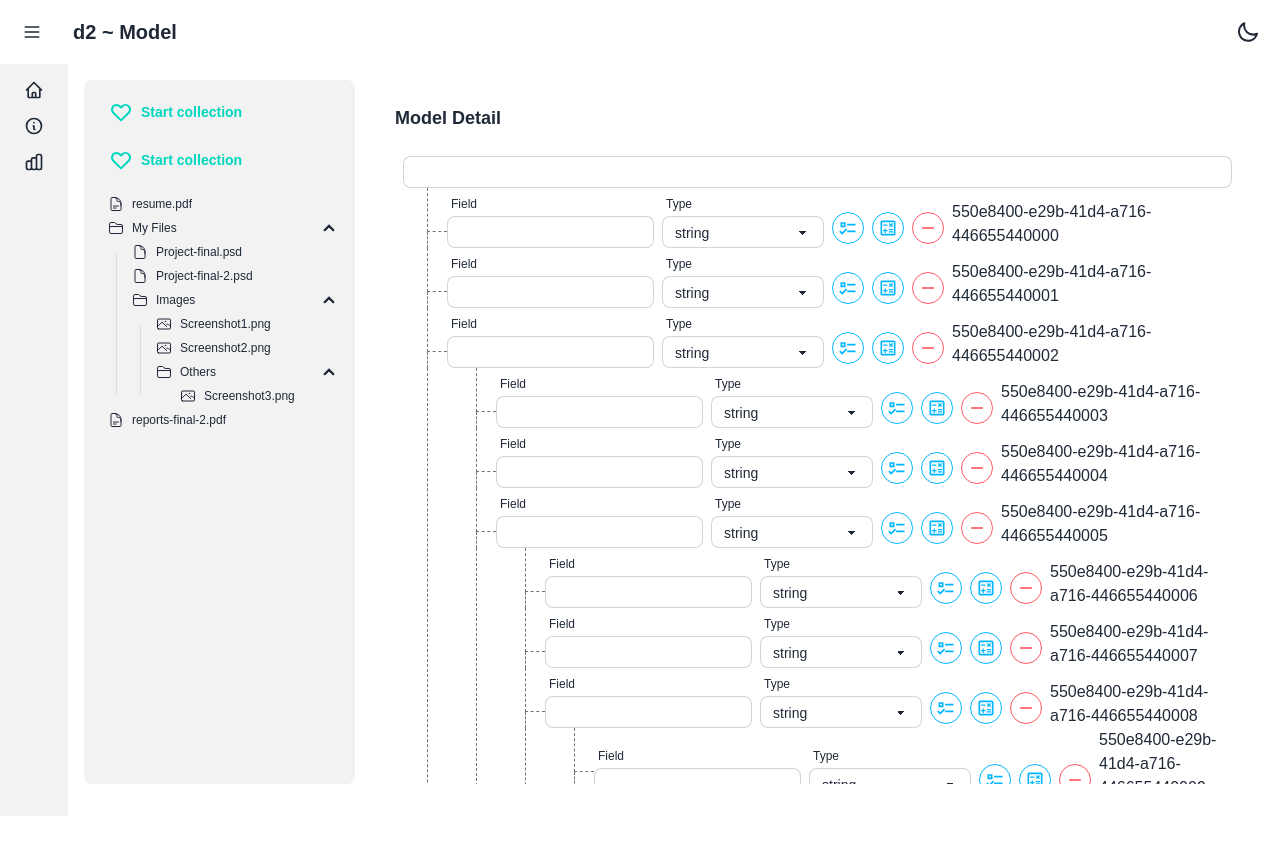
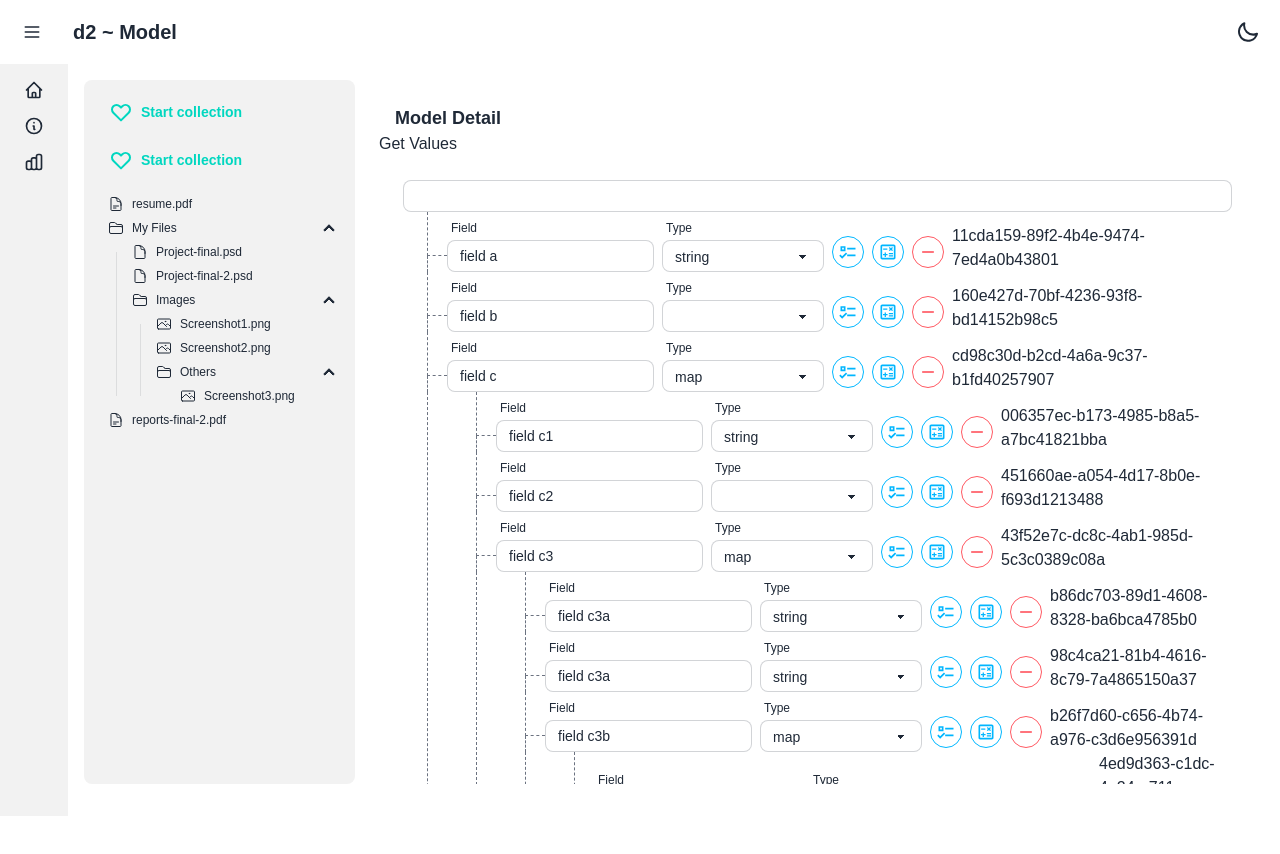
Before and after one commit to chanwit-y/d2-model-demo, a Next.js app: page /model in a window 1280 px wide. Shown: the top 854 px of the page. Built offline with nearby package versions, Linux system fonts and the light colour scheme; what @sinclair/typebox would draw is missing.

Commit message:
Add Zod validation schemas for DataModel, integrate react-hook-form for form management, and update dependencies

```diff
--- a/package.json
+++ b/package.json
@@ -12,6 +12,7 @@
     "db:seed": "bun run ./src/db/seed.ts"
   },
   "dependencies": {
+    "@hookform/resolvers": "^3.10.0",
     "@libsql/client": "^0.14.0",
     "@sinclair/typebox": "^0.34.13",
     "@tanstack/react-query": "^5.64.1",
@@ -20,7 +21,9 @@
     "lodash": "^4.17.21",
     "next": "15.1.2",
     "react": "^19.0.0",
-    "react-dom": "^19.0.0"
+    "react-dom": "^19.0.0",
+    "react-hook-form": "^7.54.2",
+    "zod": "^3.24.1"
   },
   "devDependencies": {
     "@tauri-apps/cli": "^2.1.0",
--- a/src/app/components/DataModel/Context.tsx
+++ b/src/app/components/DataModel/Context.tsx
@@ -2,43 +2,47 @@
 
 import { createContext, Dispatch, ReactNode, SetStateAction, use, useCallback, useEffect, useState } from "react"
 import { IField } from "./@types";
-import { flatten } from "lodash";
+import { FormProvider, useFieldArray, useForm } from "react-hook-form";
+import { zodResolver } from "@hookform/resolvers/zod";
+import { fieldSchema, modelSchema, TField, TModel } from "./schema";
 
 
 type TContext = {
-	idIsMap: Record<string, IField[]>
-	setIdIsMap: Dispatch<SetStateAction<Record<string, IField[]>>>
-	addSubField: (id: string, field: IField) => void
+	// idIsMap: Record<string, IField[]>
+	// setIdIsMap: Dispatch<SetStateAction<Record<string, IField[]>>>
+	// addSubField: (id: string, field: IField) => void
 }
 
 const Context = createContext<TContext>({} as TContext)
 
 type Props = {
-	children: (init: Record<string, IField[]>) => ReactNode
+	children: (root: TField[], name: string) => ReactNode
+	// children:  ReactNode
 	init: IField[]
+	data: TModel;
 }
 
-const Provider = ({ children, init }: Props) => {
+const Provider = ({ children, data }: Props) => {
 
-	// inintialize level 0
-	const [idIsMap, setIdIsMap] = useState<Record<string, IField[]>>({})
+	const f = useForm({
+		resolver: zodResolver(modelSchema,),
+		defaultValues: data,
+		mode: 'all'
+	})
 
-	const addSubField = useCallback((id: string, field: IField) => {
-		setIdIsMap(prev => ({ ...prev, [id]: [...prev[id], field] }))
-	}, [])
+	const { fields } = useFieldArray({
+		control: f.control, // control props comes from useForm (optional: if you are using FormProvider)
+		name: "model.fields", // unique name for your Field Array
+
+	});
 
 
-	useEffect(() => {
-		// console.log('fields', fields)
-
-		setIdIsMap(prev => ({ ...prev, ["0"]:  [...init] }))
-	}, [init])
-
-	return <Context value={{ idIsMap, setIdIsMap, addSubField }}>
-		{/* <pre>
-			{JSON.stringify(idIsMap, null, 2)}
-		</pre> */}
-		{children(idIsMap)}
+	return <Context value={{   }}>
+		{/* <pre>{JSON.stringify(idIsMap, null, 2)}</pre> */}
+		<FormProvider {...f}>
+			<button onClick={() => console.log(f.getValues(`model.fields.${2}`))}>Get Values</button>
+			{children(fields, 'model.fields')}
+		</FormProvider>
 	</Context>
 }
 
--- a/src/app/components/DataModel/Field.tsx
+++ b/src/app/components/DataModel/Field.tsx
@@ -1,18 +1,40 @@
-import React from 'react'
+import React, { ChangeEvent, useCallback, useEffect } from 'react'
 import { IField } from './@types'
+import { useModel } from './Context'
+import { useFieldArray, useFormContext } from 'react-hook-form'
 
 type Props = {
 	field: IField
+	name: string
 }
 
-export const Field = ({ field }: Props) => {
+export const Field = ({ field, name }: Props) => {
+
+	// const { idIsMap, setIdIsMap } = useModel()
+
+	const { register, getValues, control, setValue } = useFormContext();
+	const { append } = useFieldArray({
+		control: control, // control props comes from useForm (optional: if you are using FormProvider)
+		name: `${name}.fields`, // unique name for your Field Array
+	});
+
+	const selectDataTypeHandler = useCallback((e: ChangeEvent<HTMLSelectElement>) => {
+		const { value } = e.target
+		console.log('value', value)
+		if (value === 'map') {
+			console.log('field.id ========>', field.id)
+			append({ id: '2', name: 'newField', type: 'string', fields: [] })
+			setValue(`${name}.type`, value)
+		}
+	}, [append])
+
 	return (
 		<div className='flex items-end gap-2 '>
 			<label className="form-control max-w-56">
 				<div className="label p-1">
 					<span className="label-text text-xs">Field</span>
 				</div>
-				<input className='input input-bordered input-sm' type="text" />
+				<input {...register(`${name}.name`)} className='input input-bordered input-sm' type="text" />
 			</label>
 
 
@@ -20,14 +42,18 @@ export const Field = ({ field }: Props) => {
 				<div className="label p-1">
 					<span className="label-text text-xs">Type</span>
 				</div>
-				<select className="select select-bordered select-sm max-w-xs">
+				<select {...register(`${name}.type`)} className="select select-bordered select-sm max-w-xs"
+					onChange={selectDataTypeHandler}>
 					<option disabled >What is data type?</option>
-					<option >map</option>
+					<option>map</option>
 					<option selected>string</option>
 				</select>
 			</label>
 
-			<button className='mb-1 btn btn-sm btn-circle btn-outline btn-info'>
+			<button className='mb-1 btn btn-sm btn-circle btn-outline btn-info'
+				onClick={() => {
+					console.log(getValues(name))
+				}}>
 				<svg xmlns="http://www.w3.org/2000/svg" width="20" height="20" viewBox="0 0 24 24"><path fill="currentColor" d="M3 5h6v6H3zm2 2v2h2V7zm6 0h10v2H11zm0 8h10v2H11zm-6 5l-3.5-3.5l1.41-1.41L5 17.17l4.59-4.58L11 14z" /></svg>
 			</button>
 
--- a/src/app/components/DataModel/Node.tsx
+++ b/src/app/components/DataModel/Node.tsx
@@ -1,47 +1,39 @@
 "use client";
 
-import React, { memo, useEffect, useMemo, useState } from 'react'
+import React, { useMemo } from 'react'
 import { Field } from './Field'
 import { NodeList } from './NodeList'
-import { useModel } from './Context';
-import { IField } from './@types';
+import { TField } from './schema';
+import { useFormContext } from 'react-hook-form';
 
 
 
 type Props = {
 	// count: number
 	// sub: number
-	field: IField
+	field: TField
+	name: string
 }
 
-export const Node = memo(({ field }: Props) => {
-	const { idIsMap, setIdIsMap } = useModel()
-	// const [current, setCurrent] = useState<IField>()
+export const Node = ({ field, name }: Props) => {
 
-	useEffect(() => {
-		if (field?.type === 'map') {
-			// setCurrent(field)
+	const { watch } = useFormContext()
 
-			setIdIsMap(prev => ({ ...prev, [field.id]: field.fields }))
-		}
-	}, [field])
-
-	const current = useMemo(() => idIsMap[field.id], [idIsMap, field.id])
+	const type = watch(`${name}.type`)
+	const subFields = watch(`${name}.fields`)
 
 	const subNode = useMemo(() => {
-		if (field.type === 'map') {
-			// setLevel(prev => prev + 1)
-			// console.log('field.id', field.id)
+		if (type === 'map') {
+
 			return (<div className='ml-6 border-l border-dashed border-gray-500'>
 
 				<div className='ml-6'>
-					<NodeList fields={current ?? []} mapId={field.type === "map" ? field.id : ""} />
-
-
+					<NodeList fields={subFields ?? []} name={`${name}.fields`}  />
 				</div>
 			</div>)
 		}
-	}, [current, field.type])
+	}, [type, subFields, name,])
+
 
 
 	return (
@@ -53,48 +45,13 @@ export const Node = memo(({ field }: Props) => {
 					<div className='ml-6  border-l  border-dashed border-gray-500 w-5 h-4'></div>
 				</div>
 
-				<Field field={field} />
+				<Field field={field} name={name} />
 
 
 			</div>
 			{subNode}
 
-			{/* {
-				field?.type === 'map' && <div className='ml-6 border-l border-dashed border-gray-500'>
-
-					<div className='ml-6'>
-						<NodeList fields={field.fields} />
-
-
-					</div>
-				</div>
-			} */}
-			{/* {sub > 0 && <div className='ml-6 border-l border-dashed border-gray-500'>
-
-
-				<div className='ml-6'>
-					<Node count={4} sub={sub - 1}  />
-
-
-				</div>
-
-				<div className='flex'>
-					<div  className='ml-12  border-l border-b border-dashed border-gray-500 w-5 h-5'></div>
-					<button className='mt-2 btn btn-xs btn-circle btn-outline btn-success'>
-						<svg xmlns="http://www.w3.org/2000/svg" width="20" height="20" viewBox="0 0 24 24"><path fill="currentColor" d="M19 13h-6v6h-2v-6H5v-2h6V5h2v6h6z" /></svg>
-					</button>
-				</div>
-			</div>} */}
-
-
-
-
-			{/* {
-				end > 0 && <Node count={end - 1} sub={0} />
-			} */}
-
-
 
 		</div>
 	)
-})
+}
--- a/src/app/components/DataModel/NodeList.tsx
+++ b/src/app/components/DataModel/NodeList.tsx
@@ -2,130 +2,45 @@ import React, { useEffect, useMemo } from 'react'
 import { Node } from './Node'
 import { IField } from './@types'
 import { useModel } from './Context'
-import { flatten, map } from 'lodash'
-
-
+import { useFieldArray, useFormContext } from 'react-hook-form'
 
 type Props = {
-	mapId: string
+	// mapId: string
 	fields: IField[]
+	name: string
 }
 
+export const NodeList = ({  name }: Props) => {
 
-export const NodeList = ({ fields, mapId }: Props) => {
+	// const { setIdIsMap, idIsMap } = useModel()
 
-	const { setIdIsMap, idIsMap } = useModel()
+	// const {watch} = useFormContext()
 
-	// const roots = useMemo(() => Object(idIsMap) ?? [], [idIsMap])
-
-	// const roots = useMemo(() => {
-
-	// 	return fields?.map((field, index) => {
-	// 		setIdIsMap(prev => ({ ...prev, ["0"]: [...prev["0"], field] }))
-	// 		return (<Node field={field as IField} key={index} />)
-	// 	})
-	// }, [])
-
-	// useEffect(( ) => {
-	// 	console.log('idIsMap', idIsMap["0"])
-	// }, [idIsMap])
+	const { fields,  append } = useFieldArray({
+		control: useFormContext().control, // control props comes from useForm (optional: if you are using FormProvider)
+		name: `${name}`, // unique name for your Field Array
+	})
 
 
 	return (
 		<div>
-{/* <pre>
-	{JSON.stringify(idIsMap, null, 2)}
-</pre> */}
-			{/* {roots} */}
 			{
 				fields?.map((field, index) => {
-					return (<Node field={field as IField} key={index} />)
+					return (<Node field={field as IField} name={`${name}.${index}`} key={index} />)
 				})
 			}
-
-
-			{/* <Node count={data.model.fields.length - 1} sub={0} fields={data.model.fields ?? []} /> */}
-
-			{/* <Node count={2} sub={1} /> */}
-
-			{/* <div className=''>
-					<div className='flex '>
-
-						<div className=''>
-							<div className='ml-6  border-l border-b border-dashed border-gray-500 w-5 h-11'></div>
-							<div style={{ height: "8.5rem" }} className='ml-6  border-l  border-dashed border-gray-500 w-5'></div>
-						</div>
-
-						<div className='mt-1'>
-							<Field />
-
-							<div className='flex'>
-
-								<div className=''>
-									<div className='ml-6  border-l border-b border-dashed border-gray-500 w-5 h-11'></div>
-									<div className='ml-6  border-l  border-dashed border-gray-500 w-5 h-4'></div>
-								</div>
-
-								<div className='mt-1'>
-									<Field />
-
-								</div>
-							</div>
-
-
-
-							<div className='flex'>
-
-								<div className=''>
-									<div className='ml-6  border-l border-b border-dashed border-gray-500 w-5 h-11'></div>
-									<div className='ml-6  border-l  border-dashed border-gray-500 w-5 h-4'></div>
-								</div>
-
-								<div className='mt-1'>
-									<Field />
-
-								</div>
-							</div>
-
-						</div>
-
-
-
-					</div>
-
-
-
-
-					<div className='flex'>
-						<div className='ml-6 border-l border-dashed border-gray-500 h-10'></div>
-						<div style={{ marginLeft: '2.7rem' }} className='  border-l border-b border-dashed border-gray-500 w-5 h-5'></div>
-						<button className='mt-2 btn btn-xs btn-circle btn-outline btn-success'>
-							<svg xmlns="http://www.w3.org/2000/svg" width="20" height="20" viewBox="0 0 24 24"><path fill="currentColor" d="M19 13h-6v6h-2v-6H5v-2h6V5h2v6h6z" /></svg>
-						</button>
-					</div>
-
-
-
-				</div>
- */}
-
 
 			<div className='flex '>
 				<div className='ml-6  border-l border-b border-dashed border-gray-500 w-5 h-5'></div>
 				<button className='mt-2 btn btn-xs btn-circle btn-outline btn-success'
 					onClick={() => {
-						console.log(mapId)
-						const key = mapId === "" ? "0" : mapId
 						const newIdIsMap: IField = {
 							id: "1",
 							name: "newField",
 							type: "string",
 							fields: []
 						}
-						setIdIsMap(prev => ({ ...prev, [key]: [...prev[key], newIdIsMap] }))
-						console.log("idIsMap[key]", idIsMap[key])
-						// setIdIsMap(prev => ({ ...prev, [key]:  }))
-						console.log('add to', key === "" ? "0" : key)
+						append(newIdIsMap)
 					}}>
 					<svg xmlns="http://www.w3.org/2000/svg" width="20" height="20" viewBox="0 0 24 24"><path fill="currentColor" d="M19 13h-6v6h-2v-6H5v-2h6V5h2v6h6z" /></svg>
 				</button>
--- a/src/app/components/DataModel/data.json
+++ b/src/app/components/DataModel/data.json
@@ -5,12 +5,14 @@
 			{
 				"id": "550e8400-e29b-41d4-a716-446655440000",
 				"name": "field a",
-				"type": "string"
+				"type": "string",
+				"fields": []
 			},
 			{
 				"id": "550e8400-e29b-41d4-a716-446655440001",
 				"name": "field b",
-				"type": "number"
+				"type": "number",
+				"fields": []
 			},
 			{
 				"id": "550e8400-e29b-41d4-a716-446655440002",
@@ -20,12 +22,14 @@
 					{
 						"id": "550e8400-e29b-41d4-a716-446655440003",
 						"name": "field c1",
-						"type": "string"
+						"type": "string",
+						"fields": []
 					},
 					{
 						"id": "550e8400-e29b-41d4-a716-446655440004",
 						"name": "field c2",
-						"type": "number"
+						"type": "number",
+						"fields": []
 					},
 					{
 						"id": "550e8400-e29b-41d4-a716-446655440005",
@@ -35,12 +39,14 @@
 							{
 								"id": "550e8400-e29b-41d4-a716-446655440006",
 								"name": "field c3a",
-								"type": "string"
+								"type": "string",
+								"fields": []
 							},
 							{
 								"id": "550e8400-e29b-41d4-a716-446655440007",
 								"name": "field c3a",
-								"type": "string"
+								"type": "string",
+								"fields": []
 							},
 							{
 								"id": "550e8400-e29b-41d4-a716-446655440008",
@@ -50,12 +56,14 @@
 									{
 										"id": "550e8400-e29b-41d4-a716-446655440009",
 										"name": "field c3b1",
-										"type": "string"
+										"type": "string",
+										"fields": []
 									},
 									{
 										"id": "550e8400-e29b-41d4-a716-446655440010",
 										"name": "field c3b2",
-										"type": "number"
+										"type": "string",
+										"fields": []
 									}
 								]
 							}
--- a/src/app/components/DataModel/index.tsx
+++ b/src/app/components/DataModel/index.tsx
@@ -5,99 +5,19 @@ import { Provider } from './Context'
 import data from './data.json'
 import { NodeList } from './NodeList'
 import { IField } from './@types';
+import { TField } from './schema';
 
 export const DataModel = () => {
 	return (
-		<Provider init={data.model.fields as IField[]}>
-			{(init) => (
+		<Provider init={data.model.fields as IField[]} data={data}>
+			{(root, name) => (
 				<div className='flex flex-col p-6'>
-					{/* <pre>
-						{JSON.stringify(init["0"], null, 2)}
-					</pre> */}
 
 					<input className='input input-bordered input-sm' type="text" />
 
 
-					{/* {
-					data.model.fields.map((field, index) => {
-						return (<Node field={field as IField} key={index} />)
-					})
-				} */}
-					<NodeList fields={init["0"] ?? []} mapId={''} />
+					<NodeList fields={root ?? []} name={name}  />
 
-
-					{/* <Node count={data.model.fields.length - 1} sub={0} fields={data.model.fields ?? []} /> */}
-
-					{/* <Node count={2} sub={1} /> */}
-
-					{/* <div className=''>
-					<div className='flex '>
-
-						<div className=''>
-							<div className='ml-6  border-l border-b border-dashed border-gray-500 w-5 h-11'></div>
-							<div style={{ height: "8.5rem" }} className='ml-6  border-l  border-dashed border-gray-500 w-5'></div>
-						</div>
-
-						<div className='mt-1'>
-							<Field />
-
-							<div className='flex'>
-
-								<div className=''>
-									<div className='ml-6  border-l border-b border-dashed border-gray-500 w-5 h-11'></div>
-									<div className='ml-6  border-l  border-dashed border-gray-500 w-5 h-4'></div>
-								</div>
-
-								<div className='mt-1'>
-									<Field />
-
-								</div>
-							</div>
-
-
-
-							<div className='flex'>
-
-								<div className=''>
-									<div className='ml-6  border-l border-b border-dashed border-gray-500 w-5 h-11'></div>
-									<div className='ml-6  border-l  border-dashed border-gray-500 w-5 h-4'></div>
-								</div>
-
-								<div className='mt-1'>
-									<Field />
-
-								</div>
-							</div>
-
-						</div>
-
-
-
-					</div>
-
-
-
-
-					<div className='flex'>
-						<div className='ml-6 border-l border-dashed border-gray-500 h-10'></div>
-						<div style={{ marginLeft: '2.7rem' }} className='  border-l border-b border-dashed border-gray-500 w-5 h-5'></div>
-						<button className='mt-2 btn btn-xs btn-circle btn-outline btn-success'>
-							<svg xmlns="http://www.w3.org/2000/svg" width="20" height="20" viewBox="0 0 24 24"><path fill="currentColor" d="M19 13h-6v6h-2v-6H5v-2h6V5h2v6h6z" /></svg>
-						</button>
-					</div>
-
-
-
-				</div>
- */}
-
-
-					{/* <div className='flex '>
-					<div className='ml-6  border-l border-b border-dashed border-gray-500 w-5 h-5'></div>
-					<button className='mt-2 btn btn-xs btn-circle btn-outline btn-success'>
-						<svg xmlns="http://www.w3.org/2000/svg" width="20" height="20" viewBox="0 0 24 24"><path fill="currentColor" d="M19 13h-6v6h-2v-6H5v-2h6V5h2v6h6z" /></svg>
-					</button>
-				</div> */}
 				</div>
 			)}
 		</Provider>
--- /dev/null
+++ b/src/app/components/DataModel/schema/index.ts
@@ -0,0 +1,64 @@
+import { z } from "zod";
+
+const baseFieldSchema = z.object({
+  id: z.string(),
+  name: z.string(),
+  type: z.string(),
+});
+
+export type TField = z.infer<typeof baseFieldSchema> & {
+  fields: TField[];
+};
+
+export const fieldSchema: z.ZodType<TField> = baseFieldSchema.extend({
+  fields: z.lazy(() => fieldSchema.array()),
+});
+
+export const modelSchema = z.object({
+  model: z.object({
+    name: z.string(),
+    fields: fieldSchema.array(),
+  }),
+});
+
+export type TModel = z.infer<typeof modelSchema>;
+
+modelSchema.parse({
+  model: {
+    name: "name",
+    fields: [
+      {
+        id: "2",
+        name: "name",
+        type: "string",
+        fields: [
+          {
+            id: "3",
+            name: "name",
+            type: "string",
+            fields: [],
+          },
+          {
+            id: "4",
+            name: "name",
+            type: "string",
+            fields: [
+              {
+                id: "5",
+                name: "name",
+                type: "string",
+                fields: [],
+              },
+            ],
+          },
+        ],
+      },
+      {
+        id: "3",
+        name: "name",
+        type: "string",
+        fields: [],
+      },
+    ],
+  },
+});
```
Also changed, not shown: src/app/components/DataModel/Tree.tsx (deleted), 1 other file (tests, documents, lock files or other folders).
